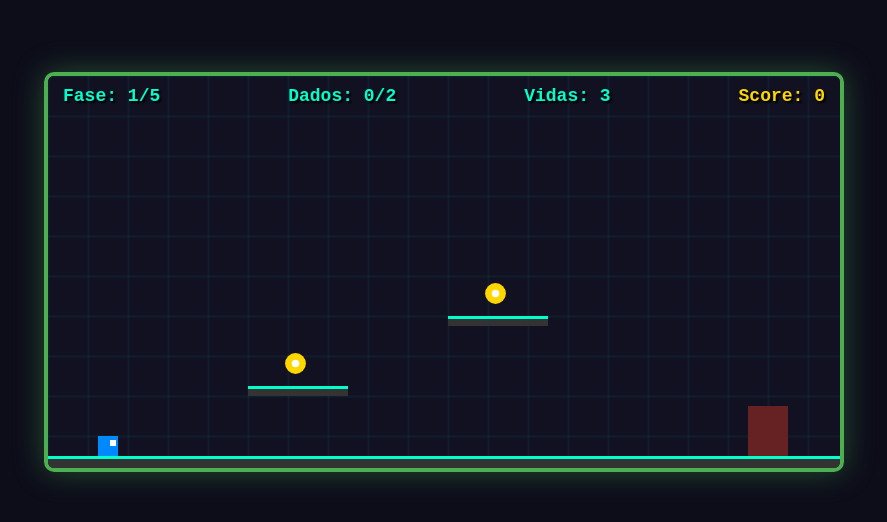
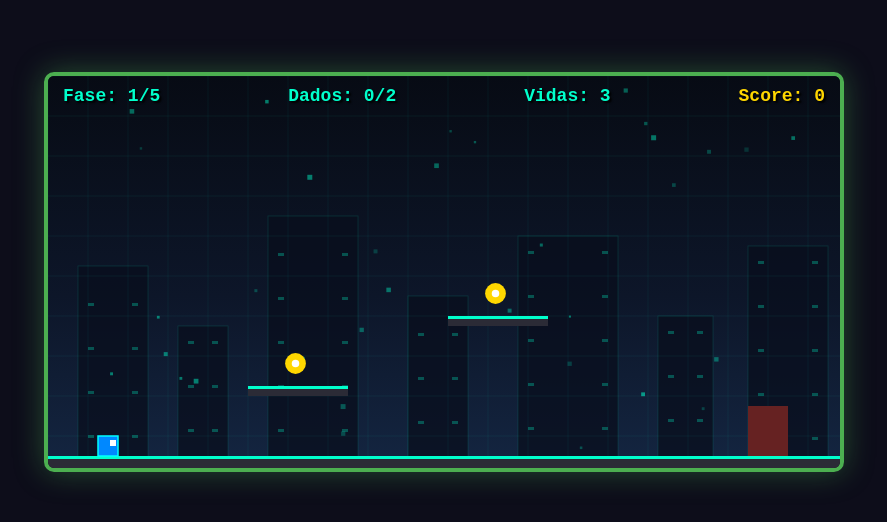
Before and after one commit to Marcelobrecher/2d-jogo, a plain HTML site: page index.html in a window 1280 px wide. Shown: the part 128-650 px from the top of the page, without its empty margins (196-1083 px from the left). Drawn offline with Linux system fonts and the light colour scheme.

Commit message:
Update index.html

```diff
--- a/index.html
+++ b/index.html
@@ -95,12 +95,32 @@
         let animationId;
         let time = 0; // Usado para animações (pulsar)
 
+        // Partículas do Cenário (Dados flutuantes / Brasas de lava)
+        const bgParticles = Array.from({ length: 45 }, () => ({
+            x: Math.random() * 800,
+            y: Math.random() * 400,
+            size: Math.random() * 3 + 1,
+            speed: Math.random() * 1.2 + 0.4,
+            alpha: Math.random() * 0.6 + 0.2
+        }));
+
+        // Torres de fundo para dar profundidade ao cenário
+        const bgTowers = [
+            { x: 30, w: 70, h: 210 },
+            { x: 130, w: 50, h: 150 },
+            { x: 220, w: 90, h: 260 },
+            { x: 360, w: 60, h: 180 },
+            { x: 470, w: 100, h: 240 },
+            { x: 610, w: 55, h: 160 },
+            { x: 700, w: 80, h: 230 }
+        ];
+
         // Jogador
         const player = {
             x: 0, y: 0, w: 20, h: 20,
             speed: 5, vx: 0, vy: 0,
             jumpPower: -10, gravity: 0.5, grounded: false,
-            facingRight: true // Para desenhar o olhinho
+            facingRight: true
         };
 
         const keys = { right: false, left: false, up: false };
@@ -136,13 +156,13 @@
                 coins: [ { x: 290, y: 170, w: 15, h: 15 }, { x: 540, y: 220, w: 15, h: 15 }, { x: 240, y: 290, w: 15, h: 15 } ],
                 enemies: [ { x: 50, y: 130, w: 20, h: 20 } ]
             },
-            { // FASE 4: Chão minado
+            { // FASE 4: Chão minado (Lava)
                 start: { x: 20, y: 300 }, goal: { x: 740, y: 50, w: 40, h: 50 },
                 platforms: [ { x: 0, y: 380, w: 100, h: 20 }, { x: 150, y: 300, w: 50, h: 10 }, { x: 250, y: 230, w: 50, h: 10 }, { x: 400, y: 180, w: 100, h: 10 }, { x: 550, y: 120, w: 50, h: 10 }, { x: 680, y: 100, w: 120, h: 10 } ],
                 coins: [ { x: 165, y: 270, w: 15, h: 15 }, { x: 265, y: 200, w: 15, h: 15 }, { x: 440, y: 150, w: 15, h: 15 } ],
-                enemies: [ { x: 100, y: 380, w: 800, h: 20 } ] // Chão inteiro de lava/bug
+                enemies: [ { x: 100, y: 380, w: 800, h: 20 } ]
             },
-            { // FASE 5: O Núcleo do Sistema
+            { // FASE 5: O Núcleo do Sistema (Lava)
                 start: { x: 20, y: 300 }, goal: { x: 380, y: 60, w: 40, h: 50 },
                 platforms: [ { x: 0, y: 380, w: 100, h: 20 }, { x: 150, y: 320, w: 60, h: 10 }, { x: 300, y: 320, w: 60, h: 10 }, { x: 450, y: 320, w: 60, h: 10 }, { x: 600, y: 320, w: 60, h: 10 }, { x: 700, y: 220, w: 80, h: 10 }, { x: 500, y: 150, w: 80, h: 10 }, { x: 350, y: 110, w: 100, h: 10 } ],
                 coins: [ { x: 170, y: 290, w: 15, h: 15 }, { x: 320, y: 290, w: 15, h: 15 }, { x: 470, y: 290, w: 15, h: 15 }, { x: 620, y: 290, w: 15, h: 15 }, { x: 730, y: 190, w: 15, h: 15 } ],
@@ -157,7 +177,6 @@
             player.x = data.start.x; player.y = data.start.y;
             player.vx = 0; player.vy = 0;
 
-            // Clonando os dados para não alterar o original
             platforms = JSON.parse(JSON.stringify(data.platforms));
             coins = JSON.parse(JSON.stringify(data.coins)).map(c => ({...c, collected: false}));
             enemies = JSON.parse(JSON.stringify(data.enemies));
@@ -193,13 +212,12 @@
                 player.grounded = false;
             }
 
-            // 1. Aplica movimento horizontal (Eixo X)
+            // 1. Movimento horizontal (Eixo X)
             player.x += player.vx;
 
             if (player.x < 0) player.x = 0;
             if (player.x + player.w > canvas.width) player.x = canvas.width - player.w;
 
-            // Verifica colisões laterais (Paredes dos blocos)
             for (let p of platforms) {
                 if (checkCollision(player, p)) {
                     if (player.vx > 0) {
@@ -210,12 +228,11 @@
                 }
             }
 
-            // 2. Aplica gravidade e movimento vertical (Eixo Y)
+            // 2. Gravidade e movimento vertical (Eixo Y)
             player.vy += player.gravity;
             player.y += player.vy;
             player.grounded = false;
 
-            // Verifica colisões de teto e chão dos blocos
             for (let p of platforms) {
                 if (checkCollision(player, p)) {
                     if (player.vy > 0) {
@@ -255,7 +272,7 @@
             if (lives <= 0) {
                 gameOver = true; showOverlay("SISTEMA CORROMPIDO", "#ff3333");
             } else {
-                loadLevel(); // Reinicia a fase atual
+                loadLevel();
             }
         }
 
@@ -265,31 +282,106 @@
             overlay.classList.remove("hidden");
         }
 
-        function draw() {
-            // Fundo escuro
-            ctx.fillStyle = "#111122";
+        function drawBackground() {
+            const isLavaLevel = currentLevel >= 3; // Fases 4 e 5 são as fases de lava
+
+            // 1. Gradiente principal do céu/sistema
+            const bgGrad = ctx.createLinearGradient(0, 0, 0, canvas.height);
+            if (isLavaLevel) {
+                bgGrad.addColorStop(0, "#140306");
+                bgGrad.addColorStop(0.55, "#2d0808");
+                bgGrad.addColorStop(1, "#661403");
+            } else {
+                bgGrad.addColorStop(0, "#070b14");
+                bgGrad.addColorStop(0.55, "#0d1629");
+                bgGrad.addColorStop(1, "#142642");
+            }
+            ctx.fillStyle = bgGrad;
             ctx.fillRect(0, 0, canvas.width, canvas.height);
 
-            // Grade Cyberpunk ao fundo
-            ctx.strokeStyle = "rgba(0, 255, 204, 0.05)";
-            for(let i=0; i<800; i+=40) {
-                ctx.strokeRect(i, 0, 1, 400); ctx.strokeRect(0, i, 800, 1);
+            // 2. Silhuetas de servidores/estruturas ao fundo
+            for (let i = 0; i < bgTowers.length; i++) {
+                const t = bgTowers[i];
+                const topY = canvas.height - t.h;
+                ctx.fillStyle = isLavaLevel ? "rgba(25, 4, 4, 0.75)" : "rgba(8, 14, 28, 0.75)";
+                ctx.fillRect(t.x, topY, t.w, t.h);
+
+                // Borda sutil nas torres
+                ctx.strokeStyle = isLavaLevel ? "rgba(255, 70, 20, 0.15)" : "rgba(0, 255, 204, 0.12)";
+                ctx.lineWidth = 1;
+                ctx.strokeRect(t.x, topY, t.w, t.h);
+
+                // Luzes / LEDs piscando nas torres
+                for (let row = topY + 15; row < canvas.height - 30; row += 22) {
+                    const blink = Math.sin(time * 0.4 + i + row) > 0.2;
+                    if (blink) {
+                        ctx.fillStyle = isLavaLevel ? "rgba(255, 110, 30, 0.35)" : "rgba(0, 255, 204, 0.28)";
+                        ctx.fillRect(t.x + 10, row, 6, 3);
+                        ctx.fillRect(t.x + t.w - 16, row, 6, 3);
+                    }
+                }
             }
+
+            // 3. Grade Cyberpunk ao fundo
+            ctx.strokeStyle = isLavaLevel ? "rgba(255, 80, 20, 0.08)" : "rgba(0, 255, 204, 0.06)";
+            ctx.lineWidth = 1;
+            for (let i = 0; i < 800; i += 40) {
+                ctx.beginPath(); ctx.moveTo(i, 0); ctx.lineTo(i, 400); ctx.stroke();
+            }
+            for (let j = 0; j < 400; j += 40) {
+                ctx.beginPath(); ctx.moveTo(0, j); ctx.lineTo(800, j); ctx.stroke();
+            }
+
+            // 4. Partículas animadas (Brasas subindo na lava ou Dados flutuando nas fases normais)
+            for (let p of bgParticles) {
+                p.y -= isLavaLevel ? p.speed * 1.4 : p.speed * 0.6;
+                p.x += Math.sin(time * 0.3 + p.y * 0.05) * 0.3;
+
+                if (p.y < -10) {
+                    p.y = canvas.height + 10;
+                    p.x = Math.random() * canvas.width;
+                }
+
+                if (isLavaLevel) {
+                    ctx.fillStyle = `rgba(255, ${Math.floor(100 + p.alpha * 140)}, 20, ${p.alpha})`;
+                    ctx.beginPath();
+                    ctx.arc(p.x, p.y, p.size, 0, Math.PI * 2);
+                    ctx.fill();
+                } else {
+                    ctx.fillStyle = `rgba(0, 255, 204, ${p.alpha * 0.7})`;
+                    ctx.fillRect(p.x, p.y, p.size + 1, p.size + 1);
+                }
+            }
+
+            // 5. Brilho de calor vindo da lava na parte inferior (apenas Fases 4 e 5)
+            if (isLavaLevel) {
+                const pulseGlow = 0.25 + Math.abs(Math.sin(time * 0.4)) * 0.15;
+                const lavaGlow = ctx.createLinearGradient(0, 300, 0, 400);
+                lavaGlow.addColorStop(0, "rgba(255, 60, 0, 0)");
+                lavaGlow.addColorStop(1, `rgba(255, 80, 0, ${pulseGlow})`);
+                ctx.fillStyle = lavaGlow;
+                ctx.fillRect(0, 300, canvas.width, 100);
+            }
+        }
+
+        function draw() {
+            // Desenha o cenário dinâmico
+            drawBackground();
 
             // Portal
             let isPortalOpen = (coinsCollected === coinsTotal);
             ctx.fillStyle = isPortalOpen ? "#00ffcc" : "#662222";
             ctx.fillRect(goal.x, goal.y, goal.w, goal.h);
-            // Brilho do portal
-            if(isPortalOpen) {
+            if (isPortalOpen) {
                 ctx.strokeStyle = "white"; ctx.lineWidth = 2;
-                ctx.strokeRect(goal.x + Math.sin(time)*5, goal.y, goal.w, goal.h);
+                ctx.strokeRect(goal.x + Math.sin(time) * 5, goal.y, goal.w, goal.h);
             }
 
             // Plataformas
             for (let p of platforms) {
-                ctx.fillStyle = "#333"; ctx.fillRect(p.x, p.y, p.w, p.h);
-                ctx.fillStyle = "#00ffcc"; ctx.fillRect(p.x, p.y, p.w, 3); // Borda neon cima
+                ctx.fillStyle = "#2b2b36"; ctx.fillRect(p.x, p.y, p.w, p.h);
+                ctx.fillStyle = currentLevel >= 3 ? "#ff8833" : "#00ffcc";
+                ctx.fillRect(p.x, p.y, p.w, 3);
             }
 
             // Moedas (Pulsando)
@@ -307,11 +399,10 @@
                 }
             }
 
-            // Bugs (Inimigos)
+            // Bugs / Lava (Inimigos)
             ctx.fillStyle = "#ff3333";
             for (let e of enemies) {
                 ctx.fillRect(e.x, e.y, e.w, e.h);
-                // Desenha um "X" preto
                 ctx.strokeStyle = "black"; ctx.lineWidth = 2;
                 ctx.beginPath();
                 ctx.moveTo(e.x, e.y); ctx.lineTo(e.x + e.w, e.y + e.h);
@@ -322,7 +413,8 @@
             // Jogador (Byte)
             ctx.fillStyle = "#0088ff";
             ctx.fillRect(player.x, player.y, player.w, player.h);
-            ctx.fillStyle = "cyan"; // Borda neon
+            ctx.strokeStyle = "cyan";
+            ctx.lineWidth = 1.5;
             ctx.strokeRect(player.x, player.y, player.w, player.h);
 
             // "Olhinho" do jogador
```
